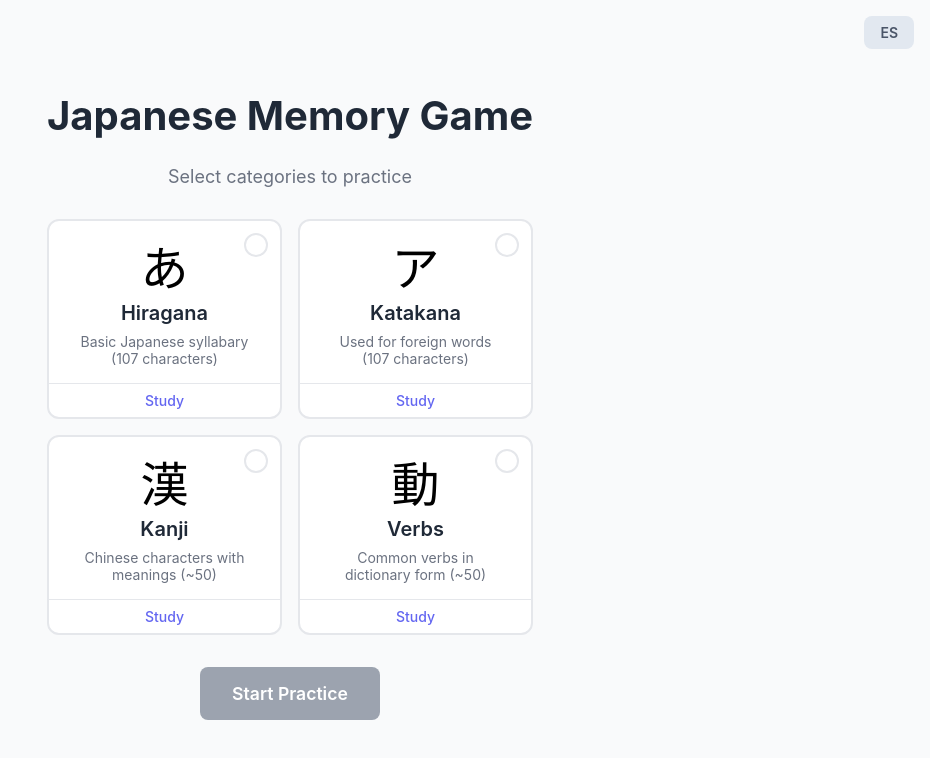
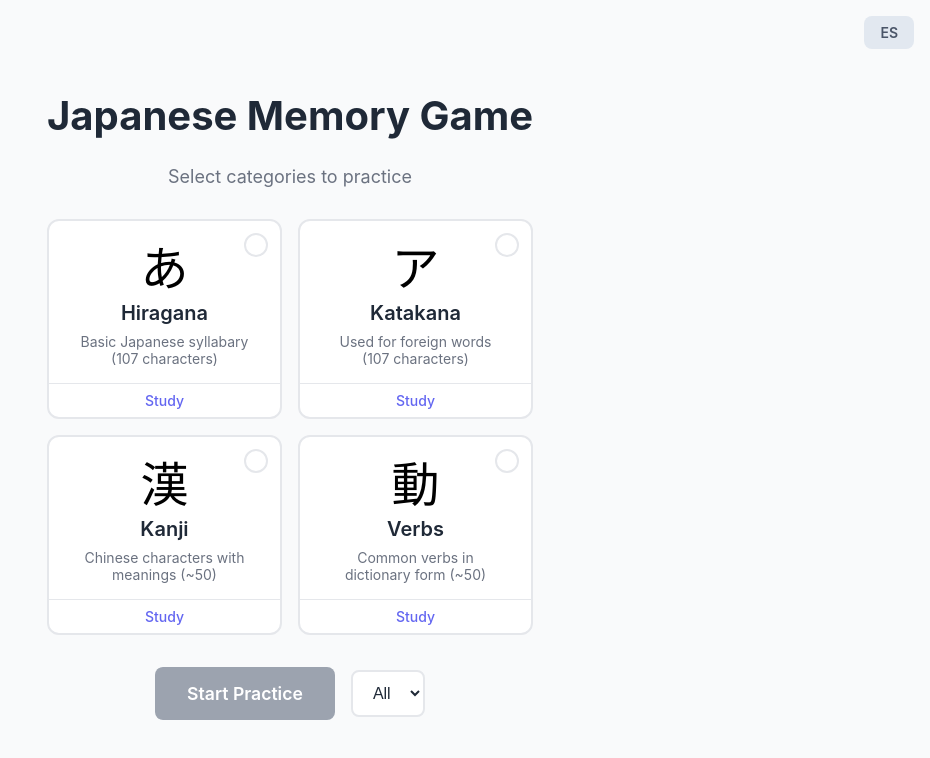
Before and after one commit to miguelhemmm/japanese-101, a React (Create React App) app: page / in a window 1280 px wide. Shown: the top 758 px of the page, without its empty margins (350-1280 px from the left). Built offline with nearby package versions, Linux system fonts and the light colour scheme.

Commit message:
Added a dropdown to limit items

```diff
--- a/src/features/game/components/GameScreen/GameScreen.css
+++ b/src/features/game/components/GameScreen/GameScreen.css
@@ -39,6 +39,8 @@
 /* Completed screen */
 .game-screen.completed {
   justify-content: center;
+  min-height: calc(100vh - 180px);
+
   gap: 2rem;
 }
 
--- a/src/features/game/hooks/useGameState.js
+++ b/src/features/game/hooks/useGameState.js
@@ -61,15 +61,16 @@ export const useGameState = (characters) => {
     total: questions.length
   }), [currentIndex, questions.length]);
 
-  const initializeGame = useCallback((selectedCategories) => {
+  const initializeGame = useCallback((selectedCategories, limit = 'all') => {
     // Filter characters by selected categories
     const filteredChars = characters.filter(c =>
       selectedCategories.includes(c.category)
     );
 
-    // Shuffle and set questions
+    // Shuffle and limit questions
     const shuffled = shuffleArray(filteredChars);
-    setQuestions(shuffled);
+    const limitedQuestions = limit === 'all' ? shuffled : shuffled.slice(0, Number(limit));
+    setQuestions(limitedQuestions);
     setCurrentIndex(0);
     setScore({ correct: 0, total: 0 });
     setStreak(0);
--- a/src/features/selection/components/CategorySelection/CategorySelection.css
+++ b/src/features/selection/components/CategorySelection/CategorySelection.css
@@ -58,3 +58,29 @@
   min-width: 120px;
   opacity: 0.9;
 }
+
+.start-controls {
+  display: flex;
+  align-items: center;
+  gap: 1rem;
+}
+
+.practice-count-select {
+  padding: 0.75rem 1rem;
+  font-size: 1rem;
+  border: 2px solid var(--border-color);
+  border-radius: 8px;
+  background: var(--card-bg);
+  color: var(--text-primary);
+  cursor: pointer;
+  transition: border-color 0.2s ease;
+}
+
+.practice-count-select:hover {
+  border-color: var(--primary-color);
+}
+
+.practice-count-select:focus {
+  outline: none;
+  border-color: var(--primary-color);
+}
--- a/src/features/selection/components/CategorySelection/CategorySelection.js
+++ b/src/features/selection/components/CategorySelection/CategorySelection.js
@@ -1,34 +1,37 @@
-import { useState } from 'react';
-import { useTranslation } from 'react-i18next';
-import { CATEGORIES, CATEGORY_INFO } from '../../../data';
-import { CategoryCard } from '../CategoryCard';
-import './CategorySelection.css';
+import { useState } from "react";
+import { useTranslation } from "react-i18next";
+import { CATEGORIES, CATEGORY_INFO } from "../../../data";
+import { CategoryCard } from "../CategoryCard";
+import "./CategorySelection.css";
+
+const PRACTICE_COUNT_OPTIONS = [10, 20, 30, 40, 50, "all"];
 
 export const CategorySelection = ({ onStartGame, onStudy }) => {
   const { t } = useTranslation();
   const [selectedCategories, setSelectedCategories] = useState([]);
+  const [practiceCount, setPracticeCount] = useState("all");
 
   const toggleCategory = (category) => {
-    setSelectedCategories(prev =>
+    setSelectedCategories((prev) =>
       prev.includes(category)
-        ? prev.filter(c => c !== category)
-        : [...prev, category]
+        ? prev.filter((c) => c !== category)
+        : [...prev, category],
     );
   };
 
   const handleStart = () => {
     if (selectedCategories.length > 0) {
-      onStartGame(selectedCategories);
+      onStartGame(selectedCategories, practiceCount);
     }
   };
 
   return (
     <div className="category-selection">
-      <h1 className="selection-title">{t('app.title')}</h1>
-      <p className="selection-subtitle">{t('app.subtitle')}</p>
+      <h1 className="selection-title">{t("app.title")}</h1>
+      <p className="selection-subtitle">{t("app.subtitle")}</p>
 
       <div className="category-grid">
-        {Object.values(CATEGORIES).map(category => (
+        {Object.values(CATEGORIES).map((category) => (
           <CategoryCard
             key={category}
             category={category}
@@ -40,18 +43,31 @@ export const CategorySelection = ({ onStartGame, onStudy }) => {
         ))}
       </div>
 
+      <div className="start-controls">
         <button
           className="start-button"
           onClick={handleStart}
           disabled={selectedCategories.length === 0}
         >
-        {t('buttons.startPractice')}
+          {t("buttons.startPractice")}
           {selectedCategories.length > 0 && (
             <span className="selected-count">
-            ({selectedCategories.length} {t('selected')})
+              ({selectedCategories.length} {t("selected")})
             </span>
           )}
         </button>
+        <select
+          className="practice-count-select"
+          value={practiceCount}
+          onChange={(e) => setPracticeCount(e.target.value)}
+        >
+          {PRACTICE_COUNT_OPTIONS.map((option) => (
+            <option key={option} value={option}>
+              {option === "all" ? t("practice.all") : option}
+            </option>
+          ))}
+        </select>
+      </div>
     </div>
   );
 };
--- a/src/i18n/locales/en.json
+++ b/src/i18n/locales/en.json
@@ -55,5 +55,8 @@
     "dakuten": "Dakuten (voiced)",
     "handakuten": "Handakuten (p-sounds)",
     "combination": "Combinations"
+  },
+  "practice": {
+    "all": "All"
   }
 }
--- a/src/i18n/locales/es.json
+++ b/src/i18n/locales/es.json
@@ -55,5 +55,8 @@
     "dakuten": "Dakuten (sonorizado)",
     "handakuten": "Handakuten (sonidos con p)",
     "combination": "Combinaciones"
+  },
+  "practice": {
+    "all": "Todos"
   }
 }
```
Lines whose indentation alone changed are shown as unchanged.
